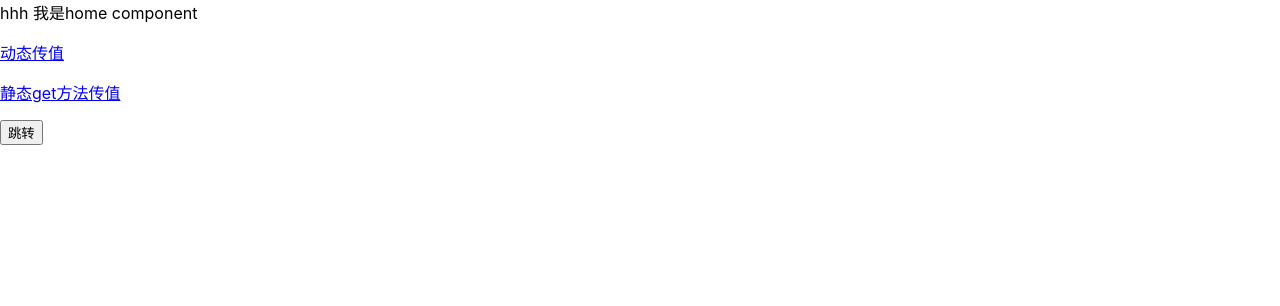
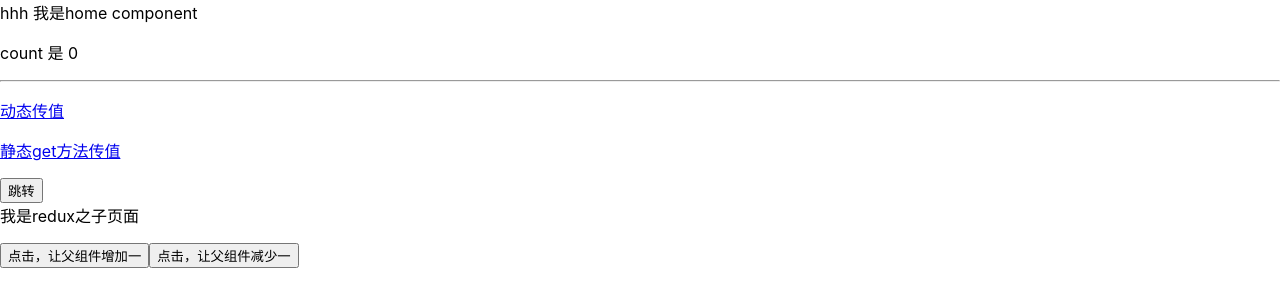
Before and after one commit to potato1205/react-WebAPP, a React (Create React App) app: page /home in a window 1280 px wide. Shown: the top 306 px of the page. Built offline with nearby package versions, Linux system fonts and the light colour scheme.

Commit message:
feature(web-app): redux

```diff
--- a/package.json
+++ b/package.json
@@ -6,9 +6,11 @@
     "jslint": "^0.12.1",
     "react": "^16.8.5",
     "react-dom": "^16.8.5",
+    "react-redux": "^7.0.1",
     "react-router": "^5.0.0",
     "react-router-dom": "^5.0.0",
     "react-scripts": "2.1.8",
+    "redux": "^4.0.1",
     "url": "^0.11.0"
   },
   "scripts": {
--- a/src/App.js
+++ b/src/App.js
@@ -4,6 +4,7 @@ import { Route } from 'react-router';
 import { BrowserRouter } from 'react-router-dom';
 import ChildComponent from './component/roles/ChildComponent';
 import Child2Compon from './component/roles/Child2Compon';
+import ReduxTestComponent from './component/roles/redux-test.component'
 
 import HomeComponent from './component/home.component';
 
@@ -14,6 +15,7 @@ class App extends Component {
           <Route path="/repos" component={ChildComponent} />
           <Route path="/about" component={Child2Compon} />
           <Route path="/home" component={HomeComponent} />
+          <Route path="/redux-test" component={ReduxTestComponent} />
       </BrowserRouter>
     );
   }
--- a/src/component/home.component.jsx
+++ b/src/component/home.component.jsx
@@ -1,9 +1,11 @@
 import React, { Component } from 'react';
 import { Route } from 'react-router';
 import { Link } from 'react-router-dom';
+import { createStore } from 'redux';
 
 import UserListComponent from './main/user-list.component';
 import UserListTestComponent from './main/user-list-test.component';
+import ReduxTestComponent from './roles/redux-test.component';
 
 class HomeComponent extends Component {
 
@@ -11,35 +13,54 @@ class HomeComponent extends Component {
     super();
     this.state = {
       name: 'lhy',
+      // count: 0,
     }
   }
 
   componentWillMount() {
-    // console.log(this.props.match);
-    console.log(this.state.name);
+    const reducer = (state = { count: 0 }, action) => {
+      switch (action.type) {
+        case 'INCREASE': return { count: state.count + 1 };
+        case 'DECREASE': return { count: state.count - 1 };
+        default: return state;
+      }
+    }
+
+    this.setState({
+      store: createStore(reducer),
+      count: 0,
+    });
+
   }
 
   render() {
     return (
       <div>
         hhh 我是home component
+        <p>count 是 {this.state.count}</p>
+        <hr></hr>
         {/* ${} 感觉是表示在字符串中 对一个变量值的引用，表示解析 */}
-          <p><Link to={`${this.props.match.path}/user-list/${this.state.name}`}>动态传值</Link></p>
-          <p><Link to={`${this.props.match.path}/user-list-test?name=${this.state.name}`}>静态get方法传值</Link></p>
+        <p><Link to={`${this.props.match.path}/user-list/${this.state.store}`}>动态传值</Link></p>
+        <p><Link to={`${this.props.match.path}/user-list-test?store=${this.state.store}`}>静态get方法传值</Link></p>
         <button onClick={this.toJump.bind(this)}>跳转</button>
-          <Route path={`${this.props.match.path}/user-list/:name`}
+        <Route path={`${this.props.match.path}/user-list/:store`}
           component={UserListComponent}
         ></Route>
         <Route path={`${this.props.match.path}/user-list-test`}
           component={UserListTestComponent}
         ></Route>
+        <ReduxTestComponent store={this.state.store} />
       </div>
     );
   }
 
   componentDidMount() {
-    console.log(this.props);
-    console.log(this.props.match);
+    console.log(this.state);
+    this.state.store.subscribe(() => {
+      this.setState({
+        count: this.state.store.getState().count,
+      });
+    });
   }
 
   toJump() {
--- a/src/component/main/user-list-test.component.jsx
+++ b/src/component/main/user-list-test.component.jsx
@@ -22,7 +22,7 @@ class UserListTestComponent extends Component {
         return (
             <div>
                 我是为了测试传值而设置的page
-          <p>
+                <p>
                     名字是：{this.state.testName}
                 </p>
             </div>
--- a/src/component/main/user-list.component.jsx
+++ b/src/component/main/user-list.component.jsx
@@ -2,20 +2,35 @@ import React, { Component } from 'react';
 
 class UserListComponent extends Component {
 
+  storeValue;
+
   componentWillMount() {
+    console.log();
+    this.setState({
+      store: this.props.match.params.store,
+    });
+
+    // this.store.subscribe(() => {
+    //   this.storeValue = this.state.store.getState();
+    // });
     console.log(this.props)
   }
 
   render() {
+
     return (
       <div>
           我是预留为 user list列表的 page 我佛了git
           <p>
-            名字是：{this.props.match.params.name}
+            名字是：{this.storeValue}
           </p>
       </div>
     );
   }
+
+  componentDidMount() {
+
+  }
 }
 
 export default UserListComponent;
```
Also changed, not shown: 1 other file (tests, documents, lock files or other folders). Lines whose indentation alone changed are shown as unchanged.
